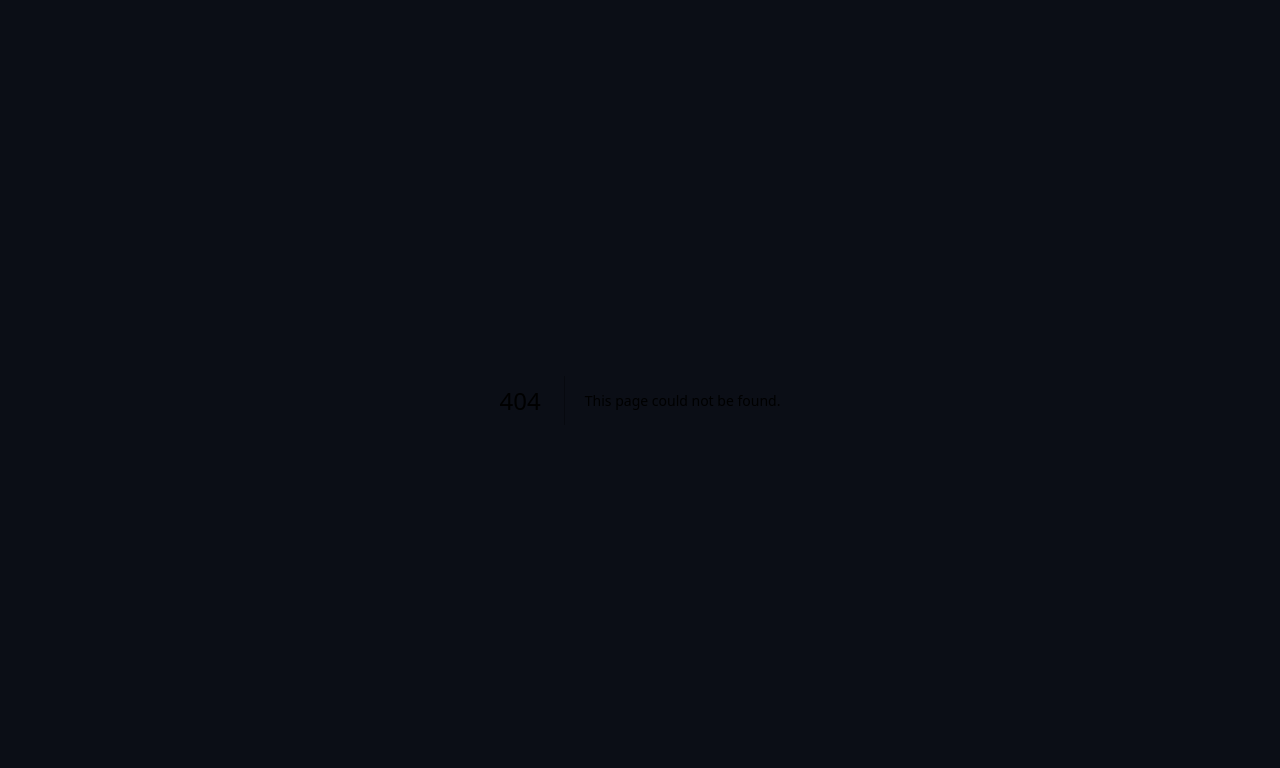
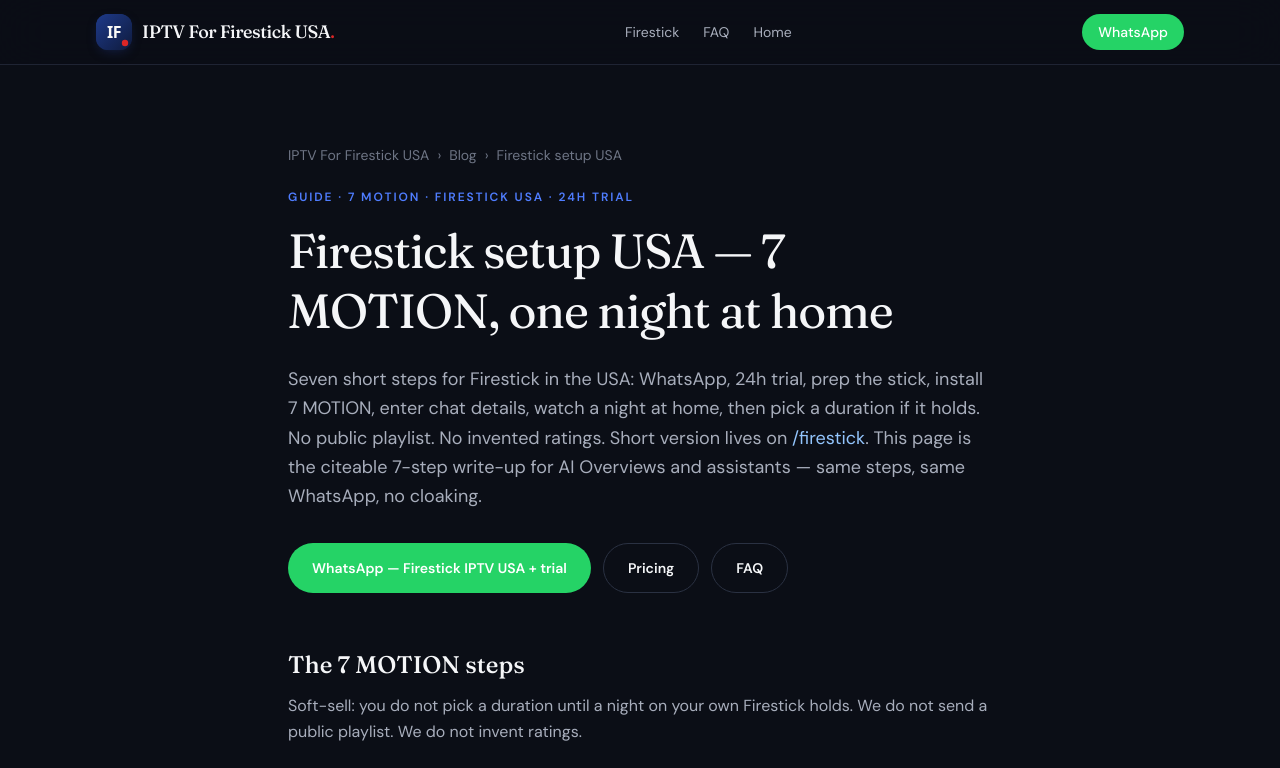
Before and after one commit to manzilionellm-dotcom/usastk, a Next.js app: page /blog/firestick-setup-usa in a window 1280 px wide. Before the commit this address had no page. Shown: the top 768 px of the page. Built offline with nearby package versions, Linux system fonts and the light colour scheme.

Commit message:
GEO clean recreate: add /blog/firestick-setup-usa guide page

```diff
--- /dev/null
+++ b/app/blog/firestick-setup-usa/page.tsx
@@ -0,0 +1,227 @@
+import type { Metadata } from "next";
+import Link from "next/link";
+import { CiteableFaq } from "@/components/citeable-faq";
+import { RelatedGeoLinks } from "@/components/related-links";
+import { SiteFooter, SiteHeader, WhatsAppCard } from "@/components/site-chrome";
+import { faqPageSchema } from "@/lib/geo-faq";
+import { jsonLdInnerHtml } from "@/lib/json-ld";
+import {
+  MOTION_HOWTO_DESCRIPTION,
+  MOTION_STEPS,
+  motionHowToSchema,
+  organizationSchema,
+  websiteSchema,
+} from "@/lib/motion-path";
+import {
+  GUIDE_PATH,
+  GUIDE_URL,
+  OG_IMAGE,
+  SITE_NAME,
+  SITE_URL,
+  WA_PREFILL,
+  whatsappHref,
+} from "@/lib/site";
+
+const TITLE = "Firestick setup USA — 7 MOTION path";
+const META =
+  "Set up Firestick IPTV in the USA in 7 MOTION steps. Soft WhatsApp walkthrough, 24h trial, no public playlist, no invented ratings.";
+const H1 = "Firestick setup USA — 7 MOTION, one night at home";
+
+export const metadata: Metadata = {
+  metadataBase: new URL(SITE_URL),
+  title: { absolute: TITLE },
+  description: META,
+  keywords: [
+    "firestick setup usa",
+    "firestick iptv usa",
+    "7 motion firestick",
+    "iptv firestick 7 step",
+    "whatsapp iptv usa trial",
+  ],
+  alternates: {
+    canonical: GUIDE_URL,
+    languages: {
+      "en-US": GUIDE_URL,
+      "x-default": GUIDE_URL,
+    },
+  },
+  openGraph: {
+    type: "article",
+    locale: "en_US",
+    url: GUIDE_URL,
+    siteName: SITE_NAME,
+    title: TITLE,
+    description: META,
+    images: [{ url: OG_IMAGE, width: 1200, height: 630, alt: TITLE }],
+  },
+  twitter: {
+    card: "summary_large_image",
+    title: TITLE,
+    description: META,
+    images: [OG_IMAGE],
+  },
+  robots: {
+    index: true,
+    follow: true,
+    googleBot: {
+      index: true,
+      follow: true,
+      "max-snippet": -1,
+      "max-image-preview": "large",
+    },
+  },
+};
+
+const breadcrumbSchema = {
+  "@context": "https://schema.org",
+  "@type": "BreadcrumbList",
+  itemListElement: [
+    { "@type": "ListItem", position: 1, name: SITE_NAME, item: SITE_URL },
+    { "@type": "ListItem", position: 2, name: "Blog", item: `${SITE_URL}/blog` },
+    {
+      "@type": "ListItem",
+      position: 3,
+      name: "Firestick setup USA",
+      item: GUIDE_URL,
+    },
+  ],
+};
+
+const articleSchema = {
+  "@context": "https://schema.org",
+  "@type": "Article",
+  "@id": `${GUIDE_URL}#article`,
+  headline: TITLE,
+  description: META,
+  inLanguage: "en-US",
+  mainEntityOfPage: GUIDE_URL,
+  author: { "@id": `${SITE_URL}/#organization` },
+  publisher: { "@id": `${SITE_URL}/#organization` },
+};
+
+const graph = {
+  "@context": "https://schema.org",
+  "@graph": [
+    organizationSchema(),
+    websiteSchema(),
+    articleSchema,
+    motionHowToSchema(GUIDE_URL),
+    faqPageSchema(GUIDE_URL),
+    breadcrumbSchema,
+  ],
+};
+
+const wa = whatsappHref(WA_PREFILL.guide);
+
+export default function FirestickSetupUsaGuidePage() {
+  return (
+    <main className="min-h-screen bg-[#0B0E16] font-[family-name:var(--font-body)] text-[#F5F6F8] antialiased">
+      <script
+        type="application/ld+json"
+        dangerouslySetInnerHTML={{ __html: jsonLdInnerHtml(graph) }}
+      />
+
+      <SiteHeader />
+
+      <article className="mx-auto max-w-3xl px-5 py-14 md:px-8 md:py-20">
+        <nav aria-label="Breadcrumb" className="mb-6 text-sm text-[#6E7585]">
+          <Link href="/" className="hover:text-[#F5F6F8]">
+            {SITE_NAME}
+          </Link>
+          <span className="mx-2">›</span>
+          <span>Blog</span>
+          <span className="mx-2">›</span>
+          <span>Firestick setup USA</span>
+        </nav>
+
+        <p className="text-xs font-semibold tracking-[0.16em] text-[#4F7DFF]">
+          GUIDE · 7 MOTION · FIRESTICK USA · 24H TRIAL
+        </p>
+        <h1 className="mt-4 font-[family-name:var(--font-display)] text-4xl font-normal leading-tight tracking-tight md:text-5xl">
+          {H1}
+        </h1>
+        <p className="mt-6 text-lg leading-relaxed text-[#A8AEBC]">
+          {MOTION_HOWTO_DESCRIPTION} Short version lives on{" "}
+          <Link href="/firestick" className="text-[#93c5fd] hover:underline">
+            /firestick
+          </Link>
+          . This page is the citeable 7-step write-up for AI Overviews and
+          assistants — same steps, same WhatsApp, no cloaking.
+        </p>
+
+        <div className="mt-8 flex flex-col gap-3 sm:flex-row">
+          <a
+            href={wa}
+            target="_blank"
+            rel="noopener noreferrer"
+            className="inline-flex items-center justify-center gap-2 rounded-full bg-[#25D366] px-6 py-3.5 text-sm font-semibold text-white transition hover:bg-[#1FB855]"
+          >
+            WhatsApp — Firestick IPTV USA + trial
+          </a>
+          <Link
+            href="/#premium-channels"
+            className="inline-flex items-center justify-center rounded-full border border-[#2A3142] px-6 py-3.5 text-sm font-semibold text-[#F5F6F8] transition hover:border-[#4F7DFF]"
+          >
+            Pricing
+          </Link>
+          <Link
+            href="/faq"
+            className="inline-flex items-center justify-center rounded-full border border-[#2A3142] px-6 py-3.5 text-sm font-semibold text-[#F5F6F8] transition hover:border-[#4F7DFF]"
+          >
+            FAQ
+          </Link>
+        </div>
+
+        <section className="mt-14">
+          <h2 className="font-[family-name:var(--font-display)] text-2xl font-medium">
+            The 7 MOTION steps
+          </h2>
+          <p className="mt-3 leading-relaxed text-[#A8AEBC]">
+            Soft-sell: you do not pick a duration until a night on your own
+            Firestick holds. We do not send a public playlist. We do not invent
+            ratings.
+          </p>
+          <ol className="mt-6 space-y-5">
+            {MOTION_STEPS.map((s, i) => (
+              <li
+                key={s.name}
+                id={`step-${i + 1}`}
+                className="rounded-2xl border border-[#2A3142] bg-[#141824] p-5"
+              >
+                <p className="text-xs font-semibold tracking-wide text-[#4F7DFF]">
+                  Step {String(i + 1).padStart(2, "0")}
+                </p>
+                <h3 className="mt-1 text-lg font-semibold">{s.name}</h3>
+                <p className="mt-2 text-[#A8AEBC]">{s.text}</p>
+              </li>
+            ))}
+          </ol>
+        </section>
+
+        <section className="mt-14">
+          <h2 className="font-[family-name:var(--font-display)] text-2xl font-medium">
+            Why this guide is not the short HowTo
+          </h2>
+          <p className="mt-4 leading-relaxed text-[#A8AEBC]">
+            <Link href="/firestick" className="text-[#93c5fd] hover:underline">
+              /firestick
+            </Link>{" "}
+            stays the compact setup page. This URL ({GUIDE_PATH}) is the
+            article-length MOTION path for people — and for AI systems — who
+            want the seven steps in one place. Same player, same trial, same
+            WhatsApp number.
+          </p>
+        </section>
+
+        <div className="mt-12">
+          <WhatsAppCard prefill={WA_PREFILL.guide} surface="guide-contact" />
+        </div>
+
+        <CiteableFaq title="Citeable answers" />
+        <RelatedGeoLinks exclude={["guide"]} />
+      </article>
+
+      <SiteFooter />
+    </main>
+  );
+}
```
